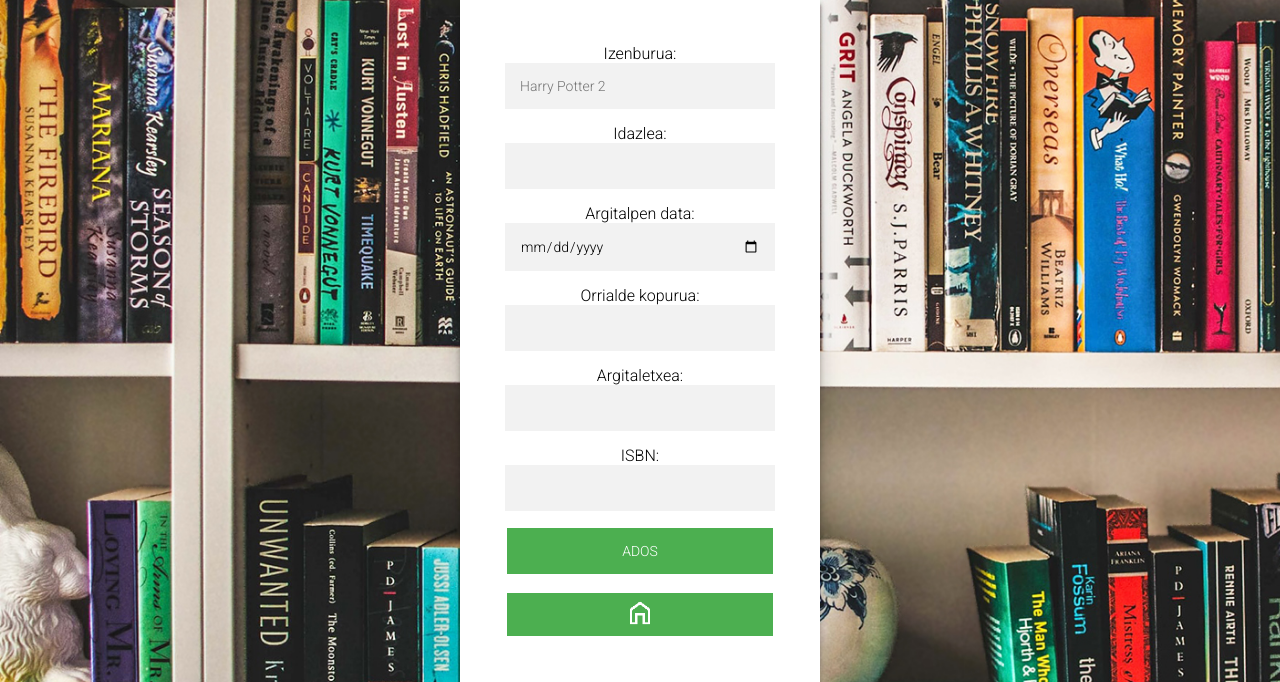
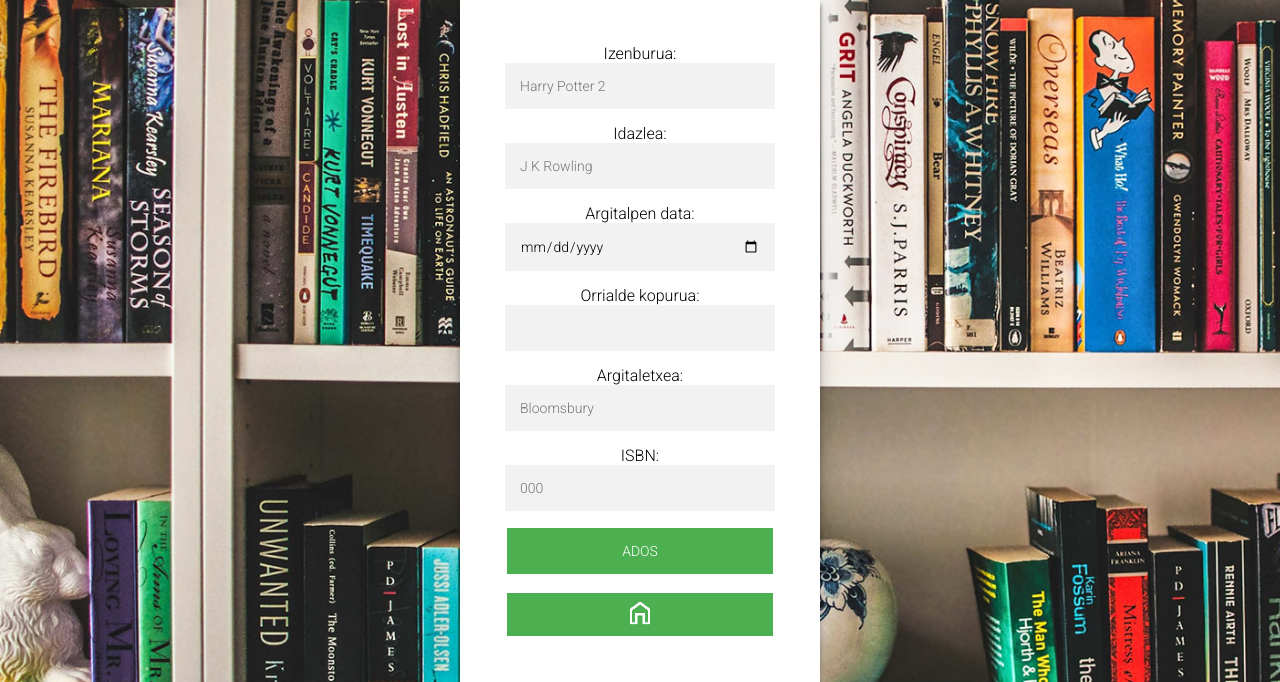
Before and after one commit to AingeruBeOr/ISSKS2223, a PHP site: page /orriak/user_menu/liburu_gehitu.php in a window 1280 px wide. Shown: the part 202-884 px from the top of the page. Run offline with PHP 8.4, Linux system fonts and the light colour scheme; the visitor is signed in with stand-in values (Sample User, id 1).

Commit message:
expresiones

```diff
--- a/app/orriak/user_menu/liburu_gehitu.php
+++ b/app/orriak/user_menu/liburu_gehitu.php
@@ -29,11 +29,11 @@
                 <div class="form">
                     <form class="resgister-form" id="liburuDatu" method="post" action="../../config_php/liburuak_sartu.php">
                         Izenburua: <input type="text" id="izenburua" name="izenburua" placeholder="Harry Potter 2" required>
-                        Idazlea: <input type="text" id="idazlea" name="idazlea" required>
+                        Idazlea: <input type="text" id="idazlea" name="idazlea" placeholder="J K Rowling" required>
                         Argitalpen data: <input type="date"  id="ArgitalpenData" name="ArgitalpenData"  required>
                         Orrialde kopurua: <input type="text" id="OrrialdeKop" name="OrrialdeKop" required>
-                        Argitaletxea: <input type="text" id="argitaletxea" name="argitaletxea" required>
-                        ISBN: <input type="text" id="ISBN" name="ISBN" required>
+                        Argitaletxea: <input type="text" id="argitaletxea" name="argitaletxea" placeholder="Bloomsbury" required>
+                        ISBN: <input type="text" id="ISBN" name="ISBN" placeholder="000" required>
                         <button type="submit" name="ados">Ados</button>
                         <p id="erroreak" class="error_message"><?php if($error==1) echo "Jadanik exisititzen da liburu bat ISBN horrekin." ?></p>
                     </form>
```
